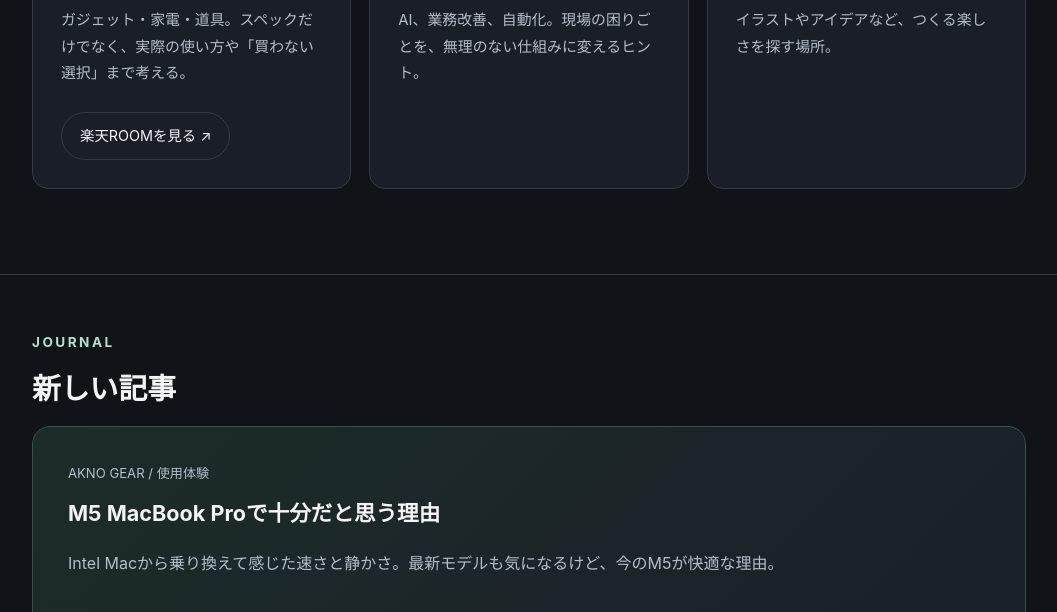
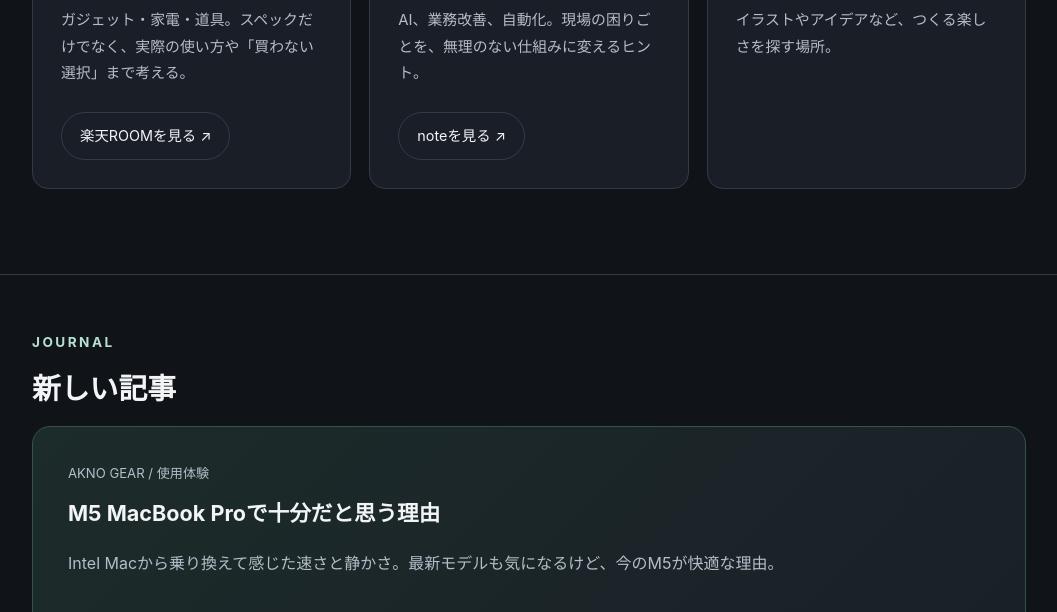
Before and after one commit to aknoworks/akno-site, a plain HTML site: page index.html in a window 1280 px wide. Shown: the part 1426-2038 px from the top of the page, without its empty margins (111-1168 px from the left). Drawn offline with Linux system fonts and the light colour scheme.

Commit message:
Add note profile link to Works section

```diff
--- a/index.html
+++ b/index.html
@@ -22,7 +22,7 @@ section{padding:55px 0 85px;border-top:1px solid var(--line)}h2{font-size:1.8rem
 <section id="about"><div class="wrap"><div class="eyebrow">About</div><h2>答えより、考え方を。</h2><p class="section-lead">買ったものだけでなく、買わなかった理由も。完成した仕組みだけでなく、そこに至る試行錯誤も。実体験と調査を区別しながら、判断の材料を届けます。</p></div></section>
 <section id="categories"><div class="wrap"><div class="eyebrow">Explore</div><h2>3つの領域</h2><p class="section-lead">まずはGearから。少しずつコンテンツを育てていきます。</p><div class="cards">
 <article class="card"><div class="number">01 / GEAR</div><h3>AKNO Gear</h3><p>ガジェット・家電・道具。スペックだけでなく、実際の使い方や「買わない選択」まで考える。</p><a class="pill" href="https://room.rakuten.co.jp/room_6fb5a401cb/items" target="_blank" rel="noopener noreferrer">楽天ROOMを見る ↗</a></article>
-<article class="card"><div class="number">02 / WORKS</div><h3>AKNO Works</h3><p>AI、業務改善、自動化。現場の困りごとを、無理のない仕組みに変えるヒント。</p></article>
+<article class="card"><div class="number">02 / WORKS</div><h3>AKNO Works</h3><p>AI、業務改善、自動化。現場の困りごとを、無理のない仕組みに変えるヒント。</p><a class="pill" href="https://note.com/keen_hippo9711" target="_blank" rel="noopener noreferrer">noteを見る ↗</a></article>
 <article class="card"><div class="number">03 / CREATIVE</div><h3>AKNO Creative</h3><p>イラストやアイデアなど、つくる楽しさを探す場所。</p></article>
 </div></div></section>
 <section id="journal"><div class="wrap"><div class="eyebrow">Journal</div><h2>新しい記事</h2><div class="feature" style="margin-bottom:18px"><div class="small">AKNO GEAR / 使用体験</div><h3>M5 MacBook Proで十分だと思う理由</h3><p>Intel Macから乗り換えて感じた速さと静かさ。最新モデルも気になるけど、今のM5が快適な理由。</p><a class="pill" href="/gear/macbook-pro-m5.html">Gearの記事を読む ↗</a></div><div class="feature" style="margin-bottom:18px"><div class="small">AKNO GEAR / REVIEW</div><h3>iPhone Duoを買わなかった理由。36万円より気になった「そもそも、なぜ折りたたむの？」</h3><p>実物を触って気づいた違和感。そして、本当に欲しかった「画面を追加できるスマホ」の話。</p><a class="pill" href="/gear/iphone-duo.html">Gearの記事を読む ↗</a></div><div class="feature"><div class="small">AKNO WORKS / NOTE</div><h3>AIと作ったシステム。AIがいないと直せない？</h3><p>AIと一緒に作った業務システムで、外出中にトラブルが発生。スマホだけで対応した経験から、AIに任せる開発と自分の理解について考えました。</p><a class="pill" href="https://note.com/keen_hippo9711/n/nb36817e80380" target="_blank" rel="noopener noreferrer">noteで記事を読む ↗</a></div></div></section>
```
